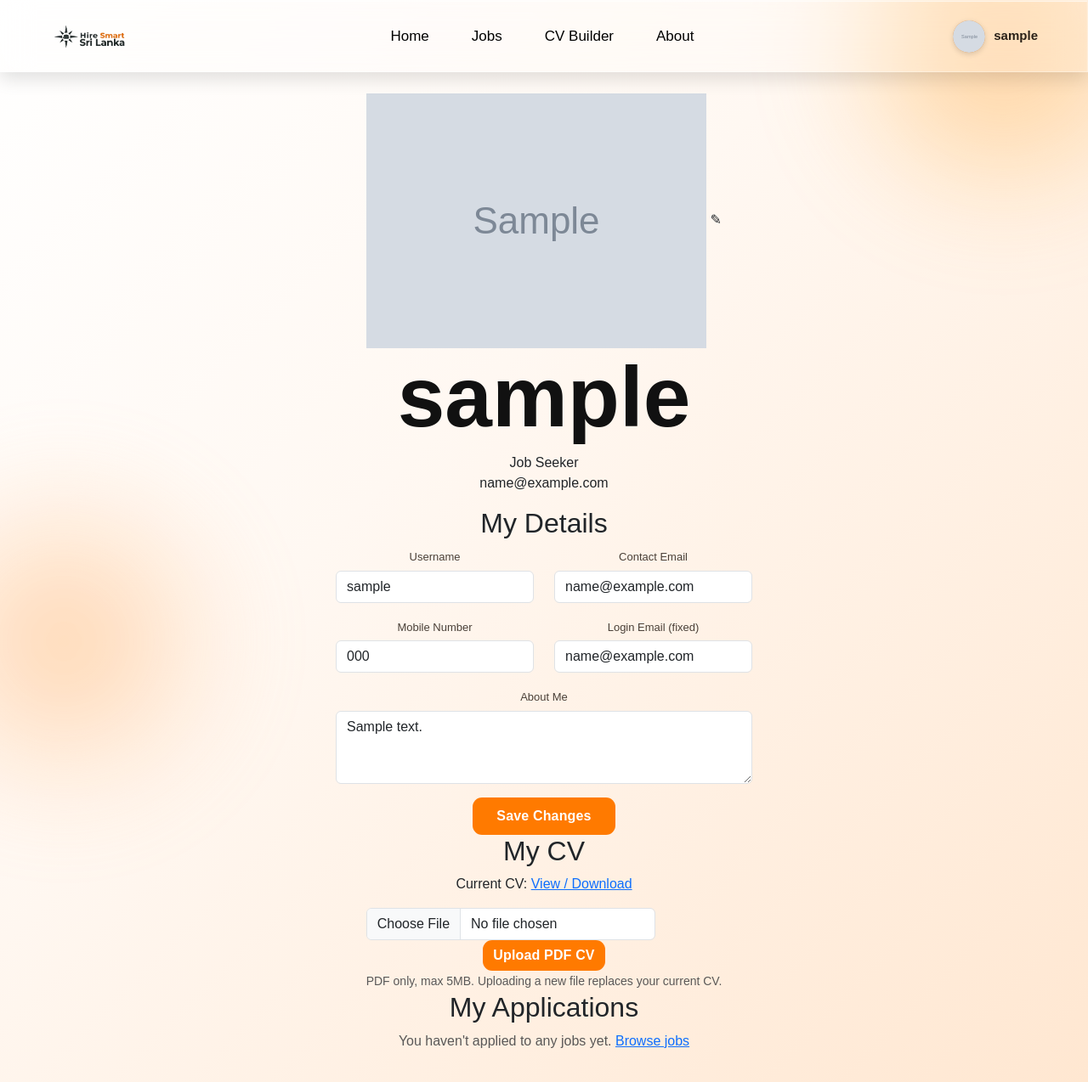
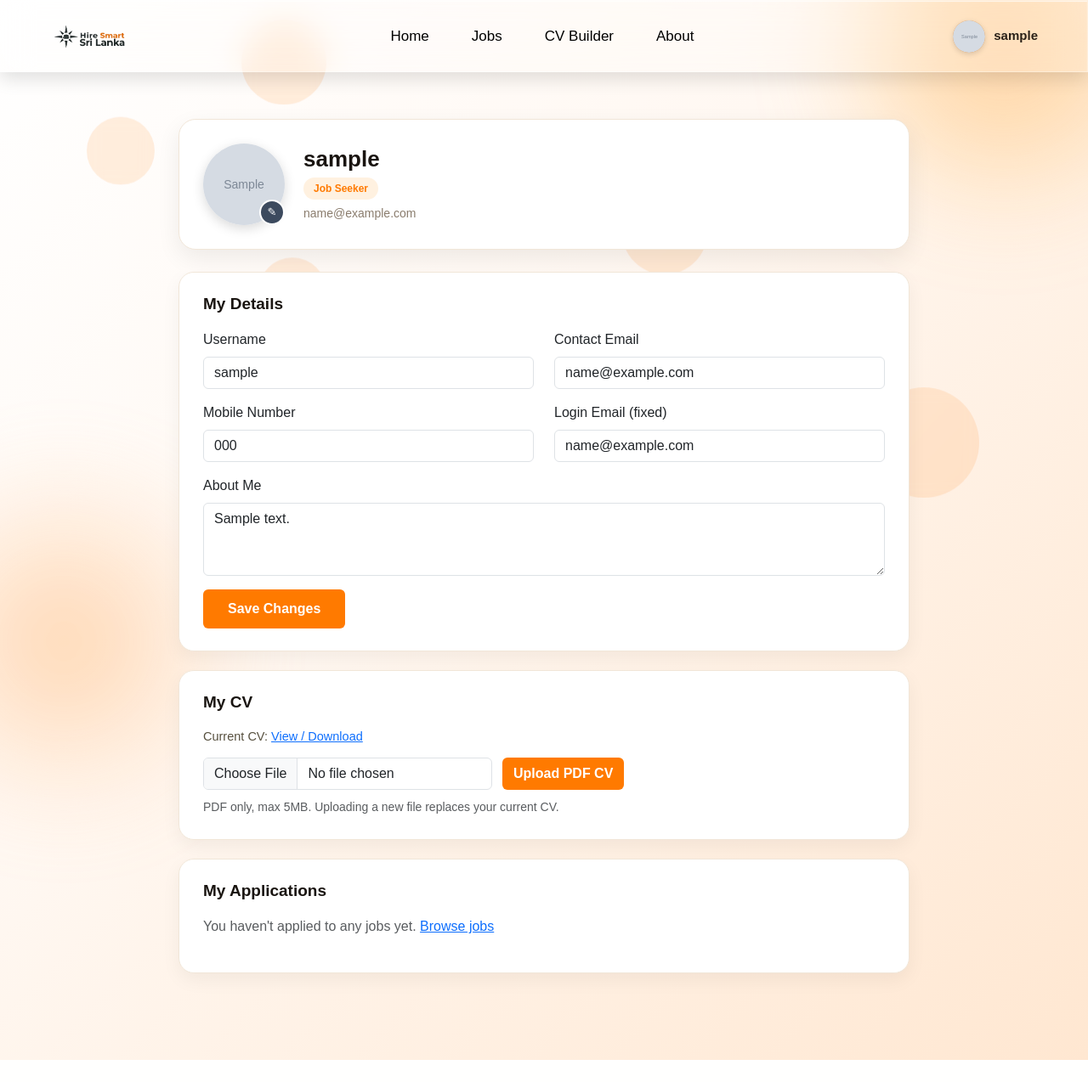
Before and after one commit to Yasindusithum401/Skill-Development-Hire-Smart-Sri-Lanka, a PHP site: page /profile.php in a window 1280 px wide. Shown: the whole page at 85% size. After the commit the page ends 1248 px from the top, so only its background shows below. Run offline with PHP 8.4, Linux system fonts and the light colour scheme; the visitor is signed in with stand-in values (Sample User, id 1); tables that the repository leaves empty hold one stand-in row (values such as "Sample post"); grey boxes marked "Sample" are stand-in pictures; data that the repository does not hold is empty.

Commit message:
Update profile.php

```diff
--- a/profile.php
+++ b/profile.php
@@ -53,9 +53,16 @@ $statusType = $_GET['status'] ?? '';
     <meta name="viewport" content="width=device-width, initial-scale=1.0">
     <title>My Profile - Hire Smart Sri Lanka</title>
     <link href="https://cdn.jsdelivr.net/npm/bootstrap@5.3.0/dist/css/bootstrap.min.css" rel="stylesheet">
-    <link rel="stylesheet" href="home.css">
+    <link rel ="stylesheet" href="profile.css">
 </head>
 <body>
+    <div class="shape shape1"></div>
+    <div class="shape shape2"></div>
+    <div class="shape shape3"></div>
+    <div class="shape shape4"></div>
+    <div class="shape shape5"></div>
+    <div class="shape shape6"></div>
+
     <?php include 'navbar.php'; ?>
 
     <section class="profile-page">
@@ -121,7 +128,7 @@ $statusType = $_GET['status'] ?? '';
                         <label class="form-label">About Me</label>
                         <textarea name="bio" class="form-control" rows="3" placeholder="A short summary about your experience and goals..."><?php echo htmlspecialchars($profile['bio'] ?? ''); ?></textarea>
                     </div>
-                    <button type="submit" class="btn fw-bold auth-btn-primary" style="padding:10px 28px;">Save Changes</button>
+                    <button type="submit" class="btn fw-bold auth-btn-primary" style="padding:10px 28px;background:#ff7a00;color:white;">Save Changes</button>
                 </form>
             </div>
 
@@ -138,7 +145,7 @@ $statusType = $_GET['status'] ?? '';
                 <form action="process.php" method="POST" enctype="multipart/form-data" class="profile-form-inline">
                     <input type="hidden" name="action" value="upload_cv">
                     <input type="file" name="cv" accept="application/pdf" class="form-control" required style="max-width:340px;">
-                    <button type="submit" class="btn fw-bold auth-btn-primary">Upload PDF CV</button>
+                    <button type="submit" class="btn fw-bold auth-btn-primary" style="background:#ff7a00;color:white;">Upload PDF CV</button>
                 </form>
                 <small class="text-muted">PDF only, max 5MB. Uploading a new file replaces your current CV.</small>
             </div>
@@ -197,7 +204,7 @@ $statusType = $_GET['status'] ?? '';
                         <label class="form-label">Company Description</label>
                         <textarea name="company_description" class="form-control" rows="3" required><?php echo htmlspecialchars($profile['company_description']); ?></textarea>
                     </div>
-                    <button type="submit" class="btn fw-bold auth-btn-primary" style="padding:10px 28px;">Save Changes</button>
+                    <button type="submit" class="btn fw-bold auth-btn-primary" style="padding:10px 28px;background:#ff7a00;color:white;">Save Changes</button>
                 </form>
             </div>
 
@@ -261,7 +268,7 @@ $statusType = $_GET['status'] ?? '';
                         <label class="form-label">Requirements (optional)</label>
                         <textarea name="requirements" class="form-control" rows="2"></textarea>
                     </div>
-                    <button type="submit" class="btn fw-bold auth-btn-primary" style="padding:10px 28px;">Publish Job</button>
+                    <button type="submit" class="btn fw-bold auth-btn-primary" style="padding:10px 28px;background:#ff7a00;color:white;">Publish Job</button>
                 </form>
             </div>
 
```
